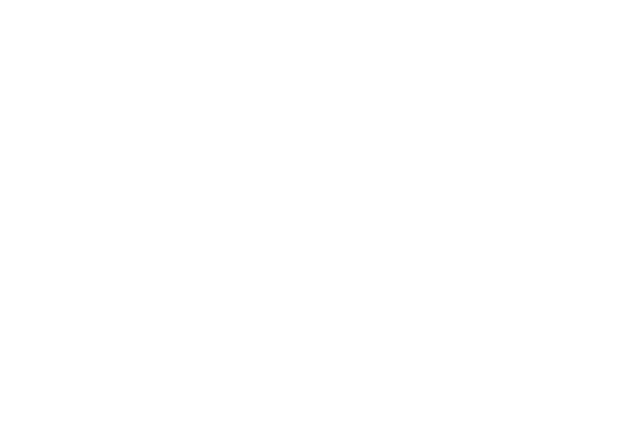
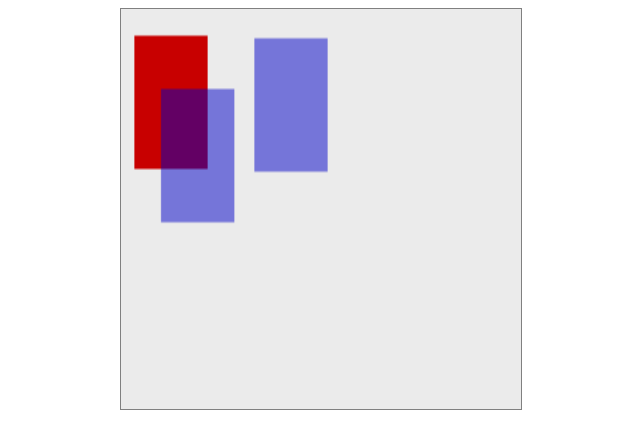
Before and after one commit to edgar971/html5-canvas-element, a plain HTML site: page index.html in a window 1280 px wide. Shown: the whole page, without its empty margins (319-959 px from the left). Drawn offline with Linux system fonts and the light colour scheme.

Commit message:
Created simple rectangles with canvas and the js api.

```diff
--- a/index.html
+++ b/index.html
@@ -25,13 +25,31 @@
 <link href="" rel="apple-touch-icon" sizes="152x152" />
 <!-- end shortcut icons  -->
 <style type="text/css" media="screen">
-
+	.canvas-main {
+		width: 400px;
+		height: 400px;
+		margin: auto;
+		display: block;
+		background: #ebebeb;
+		border: solid 1px gray;
+	}
 </style>
 <script>
+	window.onload = function() {
+		var canvas = document.getElementsByClassName('canvas-main');
+		var context = canvas[0].getContext('2d');
+		context.fillStyle = "rgb(200,0,0)";
+        context.fillRect (10, 10, 55, 50);
 
+        context.fillStyle = "rgba(0, 0, 200, 0.5)";
+        context.fillRect (30, 30, 55, 50);
+
+         context.fillRect (100, 11, 55, 50);
+	}
 </script>
 </head>
 <!-- body  -->
 	<body>
+		<canvas class="canvas-main"></canvas>
 	</body>
 </html>
```
